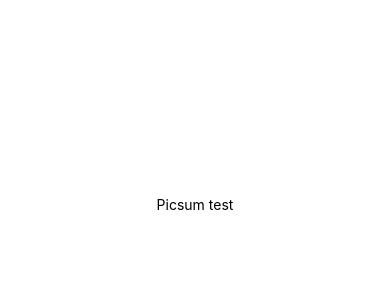
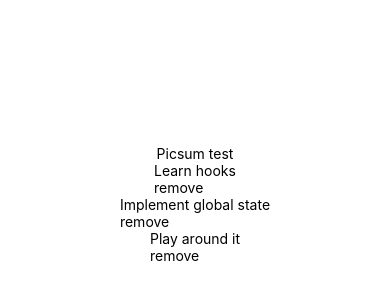
Before and after one commit to koneriranjith/Picsum, a React Native app: screen / in a window 390 px wide. Shown: the part 218-518 px from the top of the page. Built offline with nearby package versions, Linux system fonts and the light colour scheme.

Commit message:
redux setup done

```diff
--- a/App.js
+++ b/App.js
@@ -2,12 +2,17 @@ import { StatusBar } from 'expo-status-bar';
 import React from 'react';
 import { StyleSheet, Text, View } from 'react-native';
 
+import { StoreProvider } from "./src/store";
+import reducers from "./src/reducers"
+import initialState from "./src/store/initialState"
+
+import Picsum from "./src/pages/Picsum"
+
 export default function App() {
   return (
-    <View style={styles.container}>
-      <Text>Picsum test</Text>
-      <StatusBar style="auto" />
-    </View>
+    <StoreProvider initialState={initialState} reducer={reducers}>
+      <Picsum />
+    </StoreProvider>
   );
 }
 
--- /dev/null
+++ b/src/actions/index.js
@@ -0,0 +1,11 @@
+import * as types from './types';
+
+export const addTodo = todo => ({ type: types.ADD_TODO, payload: { todo } });
+
+export const removeTodo = todo => ({ type: types.REMOVE_TODO, payload: { todo } });
+
+export const udpateTodo = todo => ({ type: types.UPDATE_TODO, payload: { todo } });
+
+export const filterTodo = filter => ({ type: types.FILTER_TODO, payload: { filter } });
+
+export const showState = state => ({ type: types.SHOW_STATE, payload: { state } });
--- /dev/null
+++ b/src/actions/types.js
@@ -0,0 +1,5 @@
+export const ADD_TODO = 'ADD_TODO'
+export const UPDATE_TODO = 'UPDATE_TODO'
+export const FILTER_TODO = 'FILTER_TODO'
+export const REMOVE_TODO = 'REMOVE_TODO'
+export const SHOW_STATE = 'SHOW_STATE'
--- /dev/null
+++ b/src/pages/Picsum.js
@@ -0,0 +1,39 @@
+import { StatusBar } from 'expo-status-bar';
+import React from 'react';
+import { StyleSheet, Text, View, TouchableHighlight } from 'react-native';
+
+import { useStore } from "../store";
+import { removeTodo } from "../actions";
+
+
+const Picsum = () => {
+const [{ todos, filter }, dispatch] = useStore();
+
+    return (
+        <View style={styles.container}>
+          <Text>Picsum test</Text>
+          {todos.map((val, index) => (
+              <View key={index}><Text>{val.name}</Text>
+              <TouchableHighlight onPress = {() => { dispatch(removeTodo(val)) } }>
+              <View>
+              <Text>
+              remove
+              </Text>
+              </View>
+          </TouchableHighlight>
+          </View>))}
+          <StatusBar style="auto" />
+        </View>
+    );
+}
+
+const styles = StyleSheet.create({
+    container: {
+      flex: 1,
+      backgroundColor: '#fff',
+      alignItems: 'center',
+      justifyContent: 'center',
+    },
+});
+
+export default Picsum
--- /dev/null
+++ b/src/reducers/index.js
@@ -0,0 +1,18 @@
+import * as todo from './todo';
+import * as types from '../actions/types';
+
+const createReducer = handlers => (state, action) => {
+  if (!handlers.hasOwnProperty(action.type)) {
+    return state;
+  }
+
+  return handlers[action.type](state, action);
+};
+
+export default createReducer({
+  [types.ADD_TODO]: todo.add,
+  [types.REMOVE_TODO]: todo.remove,
+  [types.UPDATE_TODO]: todo.update,
+  [types.FILTER_TODO]: todo.filter,
+  [types.SHOW_STATE]: todo.showState,
+});
--- /dev/null
+++ b/src/reducers/todo/index.js
@@ -0,0 +1,24 @@
+export const add = (state, { payload }) => ({
+  ...state,
+  todos: [...state.todos, payload.todo],
+});
+
+export const remove = (state, { payload }) => ({
+  ...state,
+  todos: state.todos.filter(t => t.id !== payload.todo.id),
+});
+
+export const update = (state, { payload }) => ({
+  ...state,
+  todos: state.todos.map(t => (t.id === payload.todo.id ? payload.todo : t)),
+});
+
+export const filter = (state, { payload }) => ({
+  ...state,
+  filter: payload.filter
+});
+
+export const showState = (state, { payload }) => ({
+  ...state,
+  state: payload.state
+});
--- /dev/null
+++ b/src/store/index.js
@@ -0,0 +1,12 @@
+import React, { createContext, useContext, useReducer } from 'react';
+
+export const StateContext = createContext();
+
+export const StoreProvider = ({ reducer, initialState, children }) => (
+  <StateContext.Provider
+    value={useReducer(reducer, initialState)}
+    children={children}
+  />
+);
+
+export const useStore = () => useContext(StateContext);
--- /dev/null
+++ b/src/store/initialState.js
@@ -0,0 +1,21 @@
+export default {
+  state: true,
+  filter: '',
+  todos: [
+    {
+      id: 1,
+      name: 'Learn hooks',
+      done: false,
+    },
+    {
+      id: 2,
+      name: 'Implement global state',
+      done: false,
+    },
+    {
+      id: 3,
+      name: 'Play around it',
+      done: true,
+    },
+  ],
+};
```
